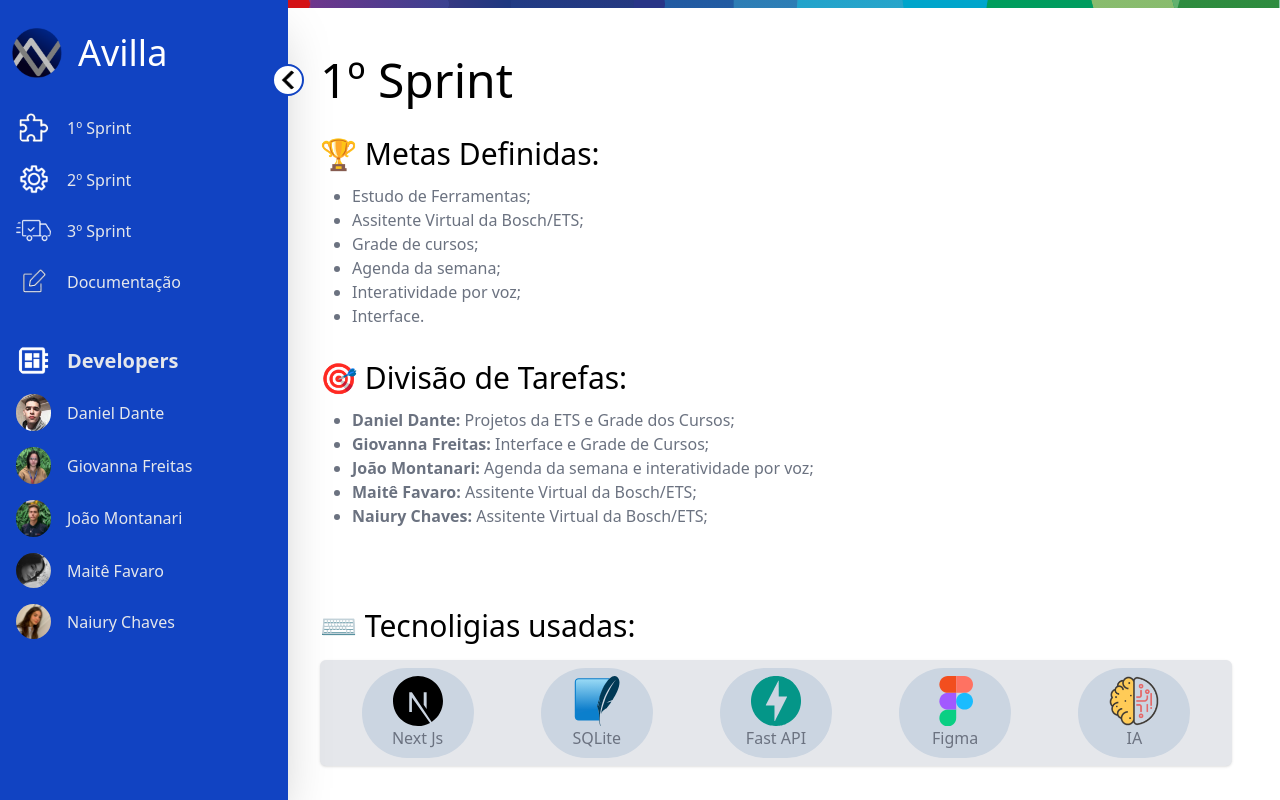
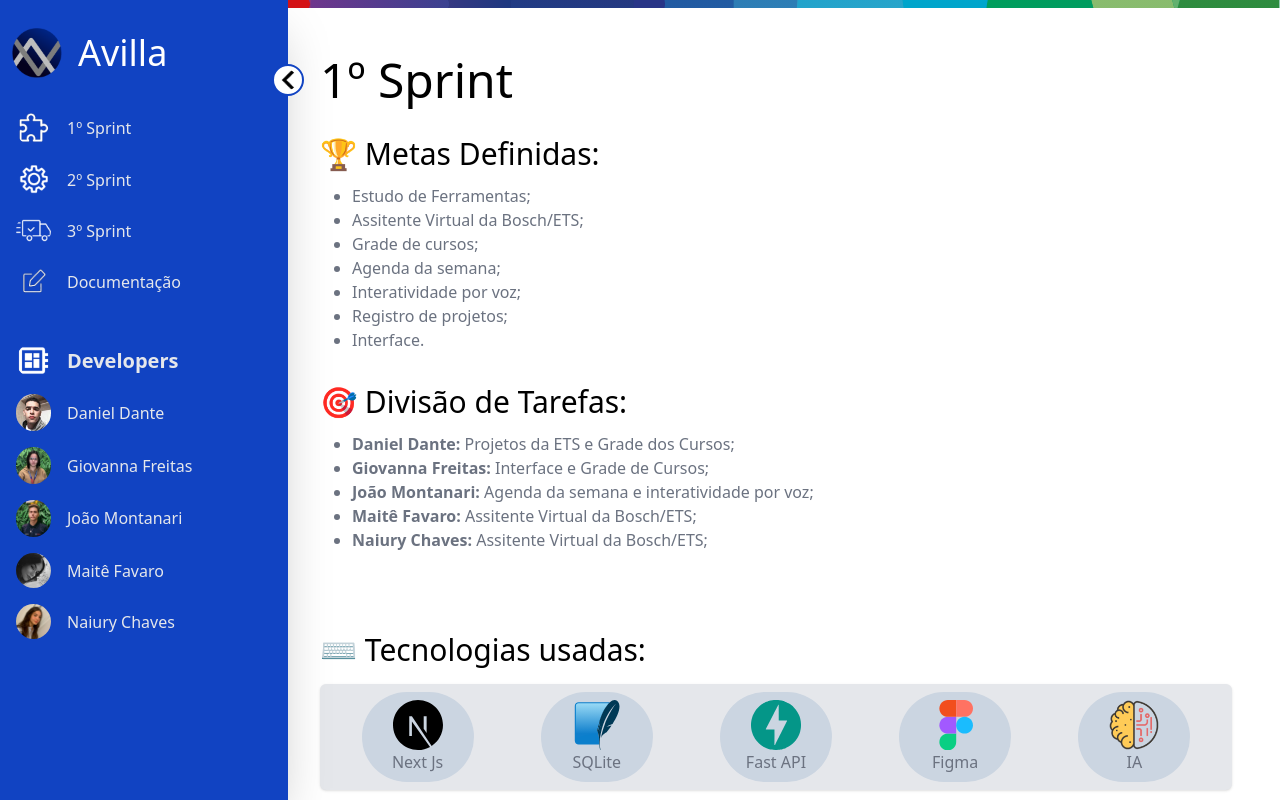
Before and after one commit to joao-montanari/totem-interativo, a Next.js app: page /sprintum in a window 1280 px wide. Shown: the top 800 px of the page. Built offline with nearby package versions, Linux system fonts and the light colour scheme.

Commit message:
fixing some issues

```diff
--- a/src/pages/sprintdois.jsx
+++ b/src/pages/sprintdois.jsx
@@ -34,7 +34,7 @@ export default function sprintDois() {
                         <ul className="list-disc pl-8 text-gray-500 mb-8">
                             <li>Reserva de salas;</li>
                             <li>Mapa da planta;</li>
-                            <li>Registro de projetos;</li>
+
                             <li>Desenvolvimento da interface.</li>
                         </ul>
                     </div>
--- a/src/pages/sprintum.jsx
+++ b/src/pages/sprintum.jsx
@@ -38,6 +38,7 @@ export default function sprintUm() {
                             <li>Grade de cursos;</li>
                             <li>Agenda da semana;</li>
                             <li>Interatividade por voz;</li>
+                            <li>Registro de projetos;</li>
                             <li>Interface.</li>
                         </ul>
                         <h2 className="text-3xl mb-3">
@@ -66,7 +67,7 @@ export default function sprintUm() {
                             </li>
                         </ul>
                         <h2 className="text-3xl mb-3">
-                            ⌨️ Tecnoligias usadas:
+                            ⌨️ Tecnologias usadas:
                         </h2>
                         <ul className="flex justify-around w-[95%] text-gray-500 mb-20 mt-4 p-2 bg-gray-200 rounded-md shadow">
                             <li className="w-28 text-center p-2 rounded-full bg-slate-300">
```
Also changed, not shown: 1 other file (tests, documents, lock files or other folders).
